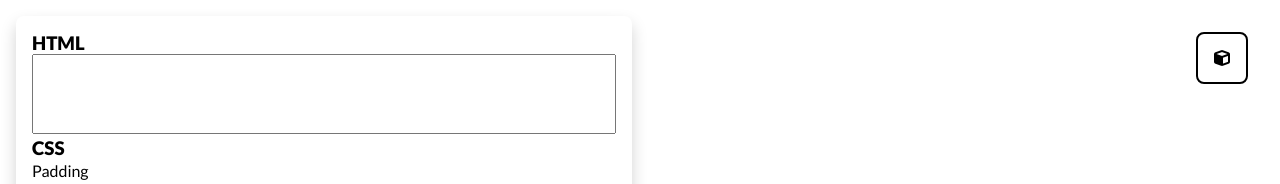
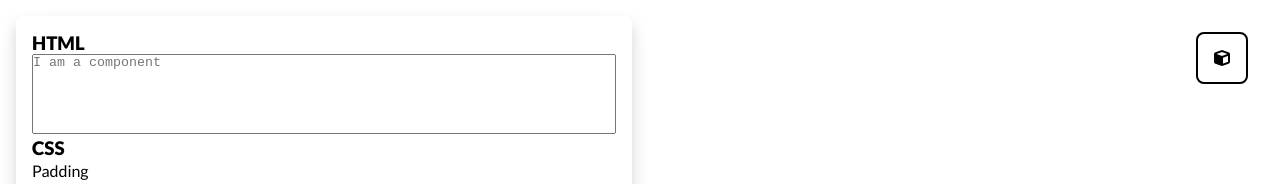
Before and after one commit to jQwitt/components-web, a React (Create React App) app in the folder builder/: page / in a window 1280 px wide. Shown: the top 184 px of the page. Built offline with nearby package versions, Linux system fonts and the light colour scheme.

Commit message:
feat: basic live HTML edit

```diff
--- a/builder/src/providers/properties-provider.tsx
+++ b/builder/src/providers/properties-provider.tsx
@@ -14,7 +14,7 @@ type PropertiesContextType = {
 
 const DEFAULT: PropertiesContextType = {
   state: {
-    html: "",
+    html: "I am a component",
     styles: {},
   },
   dispatch: (action: Action) => null,
--- a/builder/src/views/editor/editor-css.tsx
+++ b/builder/src/views/editor/editor-css.tsx
@@ -36,7 +36,6 @@ const EditorCSS: React.FC<EditorCSSProps> = ({ properties }) => {
       <ColorPicker
         label="Background Color"
         onChange={(value: string) => {
-          console.log(value);
           dispatch({
             type: ActionType.STYLE,
             payload: {
--- a/builder/src/views/editor/editor-html.tsx
+++ b/builder/src/views/editor/editor-html.tsx
@@ -1,19 +1,26 @@
 import React from "react";
 import { useProperties } from "../../providers/properties-provider";
+import { ActionType } from "../../types/reducers";
 
 const EditorHTML: React.FC<any> = () => {
-  const [input, setInput] = React.useState<string>("");
+  const [input, setInput] = React.useState<string>("I am a component");
   const { dispatch } = useProperties();
 
   React.useEffect(() => {
-    const timeOutId = setTimeout(() => console.log(input), 1000);
+    const timeOutId = setTimeout(
+      () => dispatch({ type: ActionType.HTML, payload: { value: input } }),
+      1000
+    );
     return () => clearTimeout(timeOutId);
   }, [input]);
 
   return (
     <div className="editor-html">
       <h3>HTML</h3>
-      <textarea onChange={(event) => setInput(event.target.value)}></textarea>
+      <textarea
+        onChange={(event) => setInput(event.target.value)}
+        placeholder="I am a component"
+      ></textarea>
     </div>
   );
 };
--- a/builder/src/views/preview/preview-live.tsx
+++ b/builder/src/views/preview/preview-live.tsx
@@ -8,7 +8,7 @@ const PreviewLive: React.FC = () => {
   return (
     <div className="preview-live">
       <div id="component" style={state.styles}>
-        I am a component
+        {state.html}
       </div>
     </div>
   );
```
